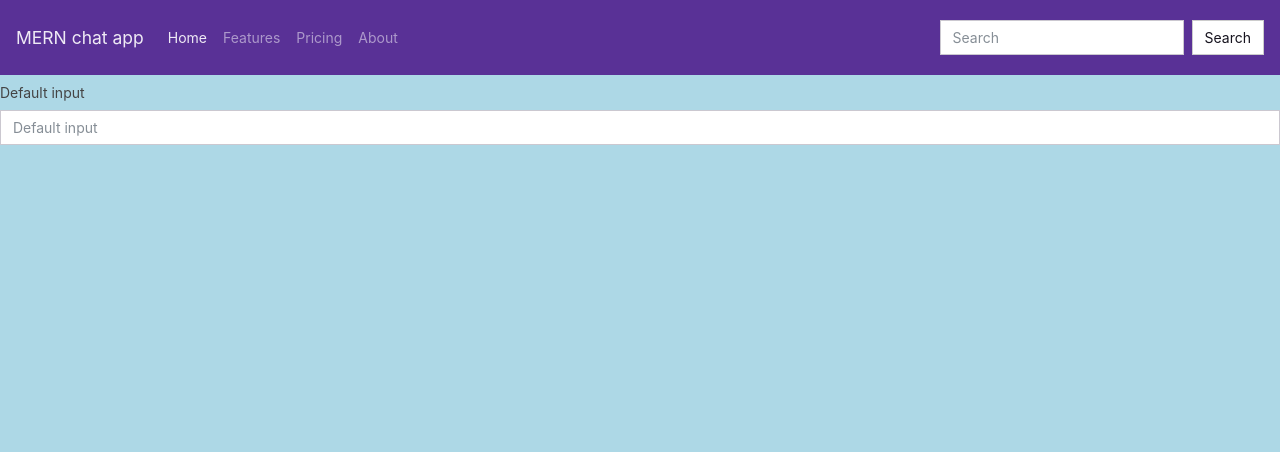
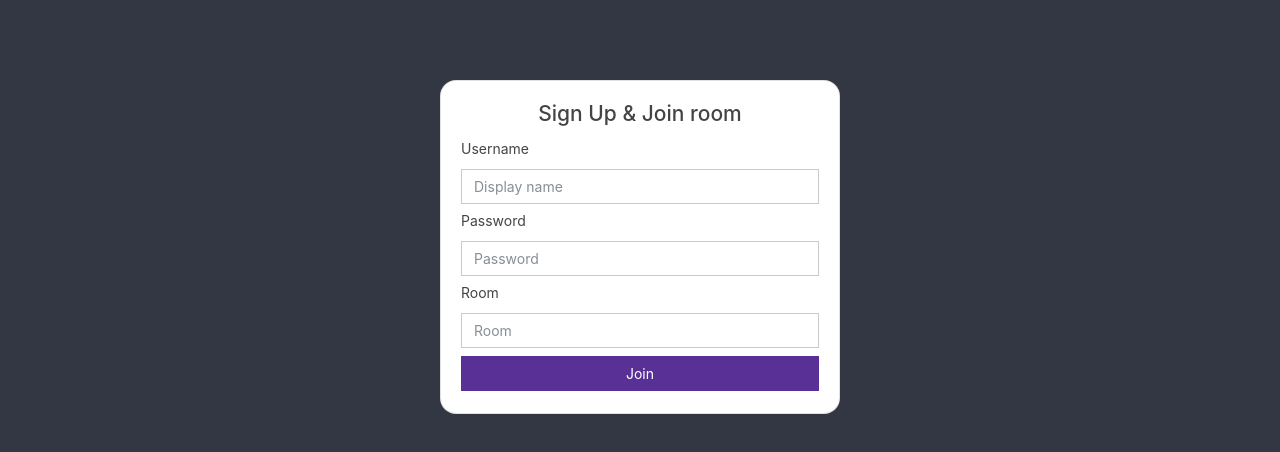
Before and after one commit to seanfahy123/chat-app, a React (Create React App) app in the folder frontend/: page / in a window 1280 px wide. Shown: the top 452 px of the page. Built offline with nearby package versions, Linux system fonts and the light colour scheme.

Commit message:
removed user model email dependency and created signup form as landing page

```diff
--- a/frontend/package.json
+++ b/frontend/package.json
@@ -6,6 +6,7 @@
     "axios": "^0.19.0",
     "react": "^16.10.2",
     "react-dom": "^16.10.2",
+    "react-router-dom": "^5.1.2",
     "react-scripts": "3.2.0"
   },
   "scripts": {
--- a/frontend/public/style.css
+++ b/frontend/public/style.css
@@ -1,4 +1,56 @@
 #chat-window {
   height: 95vh;
   background-color: lightblue;
+  width: 80%;
+  position: absolute;
+  right: 0;
 }
+
+#inputBar {
+  display: flex;
+  width: 100%;
+  position: absolute;
+  bottom: 0;
+}
+
+#inputDefault {
+  display: inline;
+  margin: 18px 0.5rem;
+}
+
+.btn {
+  margin: 0.5rem 0.5rem;
+}
+
+body {
+  background-color: #333744;
+}
+
+#formWindow {
+  width: 100%;
+  display: flex;
+  justify-content: center;
+  background: #333333;
+  background-color: #333333;
+}
+
+.signupform {
+  border-radius: 16px;
+  min-width: 400px;
+  width: 30%;
+  position: absolute;
+  top: 10%;
+}
+
+.card-title {
+  text-align: center;
+}
+
+#signup-button {
+  width: 100%;
+  margin: 2px 0;
+}
+
+.form-control {
+  margin: 0.1rem 0 0.4rem 0;
+}
--- a/frontend/src/App.js
+++ b/frontend/src/App.js
@@ -1,13 +1,31 @@
-import React from "react";
+import React, { StrictMode } from "react";
 import Navbar from "./components/Navbar";
 import ChatWindow from "./components/ChatWindow";
+import SignupForm from "./components/SignupForm";
+import ChatPage from "./components/ChatPage";
+import {
+  BrowserRouter as Router,
+  Switch,
+  Route,
+  Redirect
+} from "react-router-dom";
 
 function App() {
   return (
-    <div>
-      <Navbar />
-      <ChatWindow />
-    </div>
+    // <div>
+    //   <SignupForm />
+    //   {/* <Navbar />
+    //   <ChatWindow /> */}
+    // </div>
+    <StrictMode>
+      <Router>
+        <Switch>
+          {/* <Redirect from="/" exact to="/Users" /> */}
+          <Route exact path="/Chats" component={ChatPage} />
+          <Route component={SignupForm} />
+        </Switch>
+      </Router>
+    </StrictMode>
   );
 }
 
--- /dev/null
+++ b/frontend/src/components/ChatPage.js
@@ -0,0 +1,7 @@
+import React from "react";
+
+const ChatPage = () => {
+  return <div>HERE</div>;
+};
+
+export default ChatPage;
--- a/frontend/src/components/InputBar.js
+++ b/frontend/src/components/InputBar.js
@@ -2,14 +2,19 @@ import React from "react";
 
 const InputBar = () => {
   return (
-    <div className="form-group">
-      <label className="col-form-label">Default input</label>
+    <div className="form-group" id="inputBar">
       <input
         type="text"
         className="form-control"
-        placeholder="Default input"
+        placeholder="Send message"
         id="inputDefault"
       />
+      <button type="button" class="btn btn-primary">
+        Send
+      </button>
+      <button type="button" class="btn btn-primary">
+        Share Location
+      </button>
     </div>
   );
 };
--- /dev/null
+++ b/frontend/src/components/SignupForm.js
@@ -0,0 +1,63 @@
+import React from "react";
+
+const SignupForm = () => {
+  return (
+    <div id="formWindow">
+      <div className="card signupform">
+        <div className="card-body">
+          <h4 className="card-title">Sign Up & Join room</h4>
+          {/* <label>Username</label>
+          <input
+            type="text"
+            className="form-control"
+            placeholder="Username"
+            id="UsernameInput"
+            required
+          />
+          <label>Password</label>
+          <input
+            type="password"
+            className="form-control"
+            placeholder="Password"
+            required
+          />
+          <button className="btn btn-primary" id="signup-button">
+            Sign up
+          </button> */}
+
+          <form action="/Chats">
+            <label>Username</label>
+            <input
+              type="text"
+              className="form-control"
+              name="username"
+              placeholder="Display name"
+              id="UsernameInput"
+              required
+            />
+            <label>Password</label>
+            <input
+              type="password"
+              className="form-control"
+              placeholder="Password"
+              required
+            />
+            <label>Room</label>
+            <input
+              type="text"
+              className="form-control"
+              name="room"
+              placeholder="Room"
+              required
+            />
+            <button className="btn btn-primary" id="signup-button">
+              Join
+            </button>
+          </form>
+        </div>
+      </div>
+    </div>
+  );
+};
+
+export default SignupForm;
```
Also changed, not shown: frontend/src/components/CurrentUsers.js (added, +7 -0 lines), 2 other files (tests, documents, lock files or other folders).
